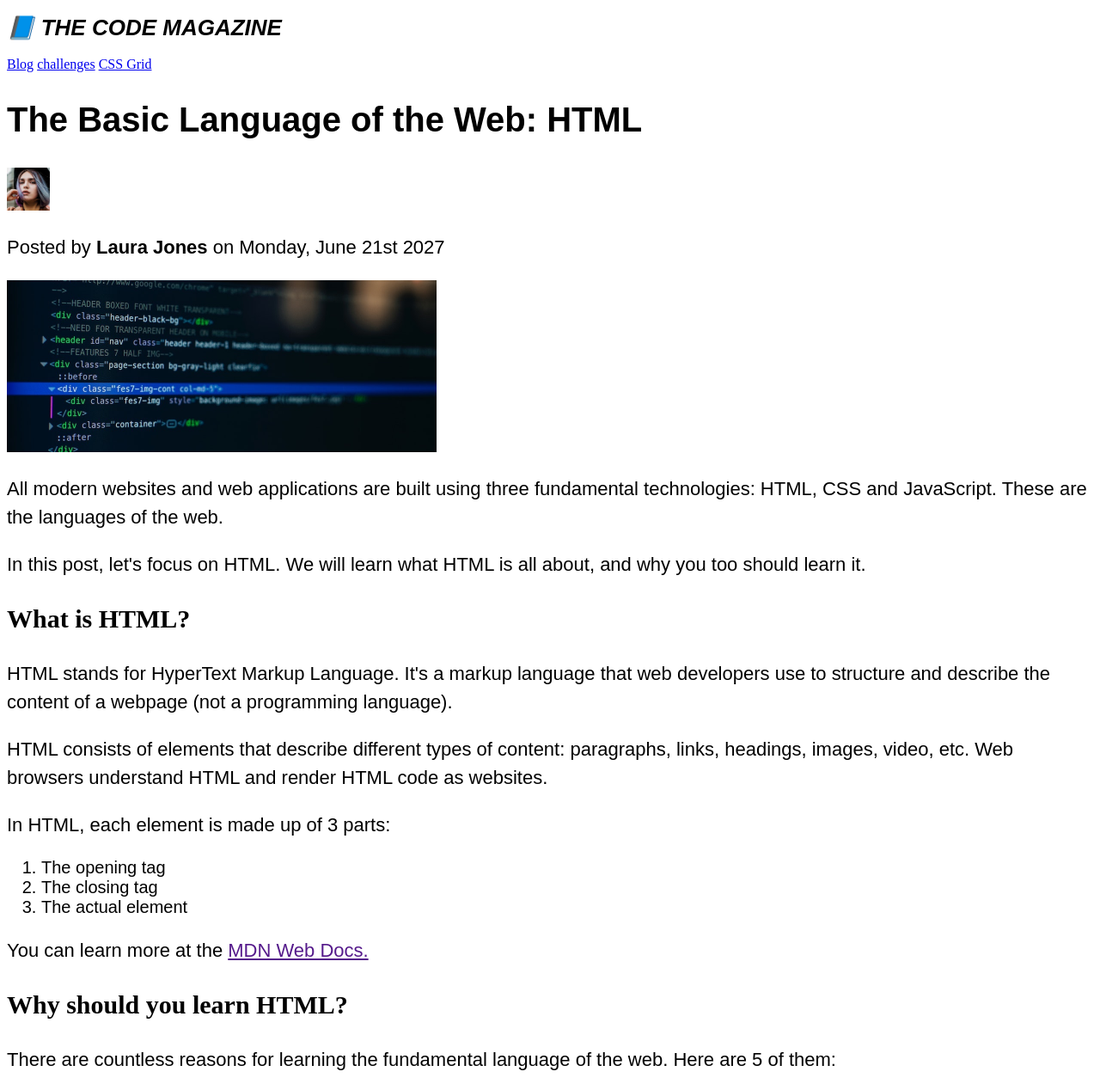
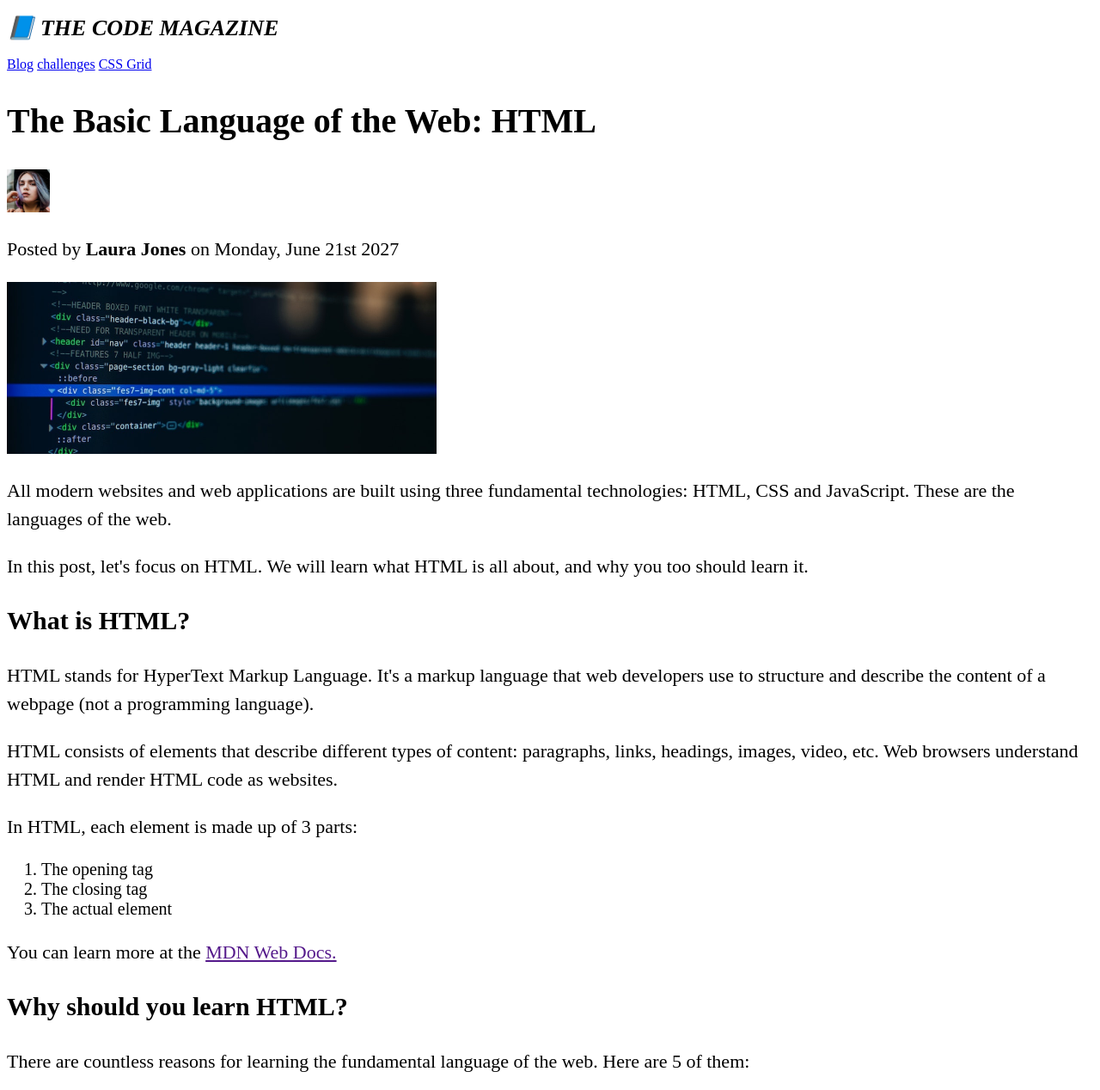
Before and after one commit to abdimalik2004/udemy-projects.io, a plain HTML site: page index.html in a window 1280 px wide. Shown: the top 1268 px of the page at 86% size. Drawn offline with Linux system fonts and the light colour scheme.

Commit message:
style.css added

```diff
--- a/style.css
+++ b/style.css
@@ -1,22 +1,22 @@
+h1 h2 h3 p li{
+    font-family: sans-serif;
+}
 h1{
     font-size: 26px;
-    font-family: sans-serif;
     text-transform: uppercase;
     font-style: italic;
 }
 h2{
     font-size: 40px;
-    font-family: sans-serif;
 }
 h3{
     font-size: 30px;
 }
 p{
     font-size: 22px;
-    font-family: sans-serif;
     line-height: 1.5;
 }
 li{
     font-size: 20px;
-    font-family: sans-serif;
+
 }
```
